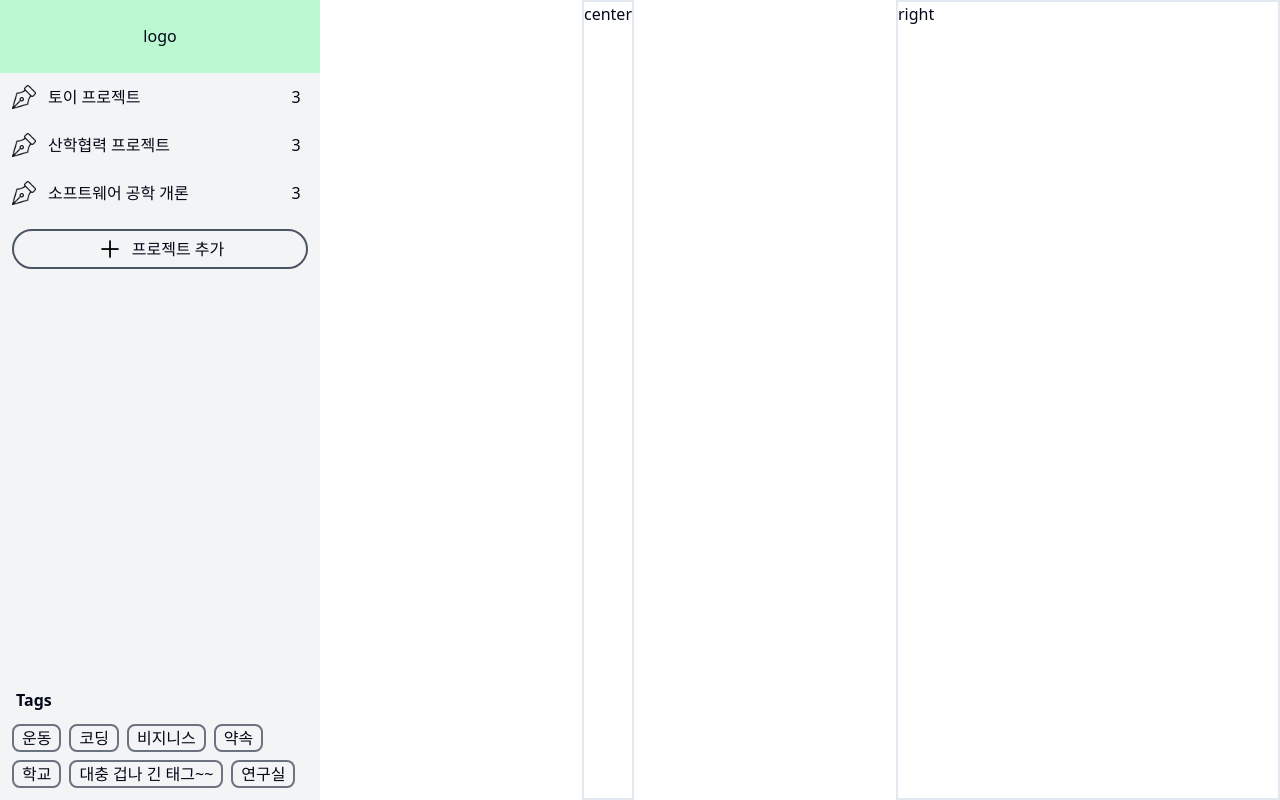
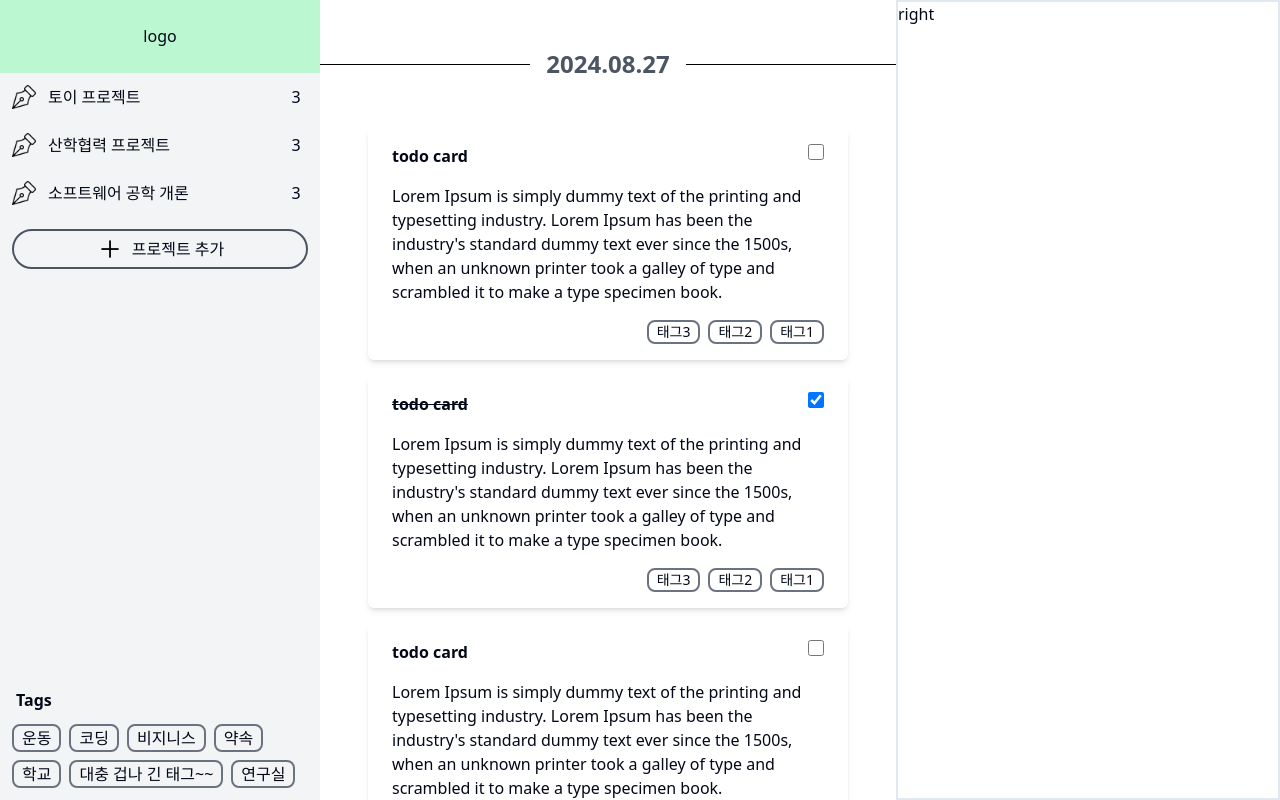
Before and after one commit to softkau/jandi-farm, a Next.js app: page /home in a window 1280 px wide. Built offline with nearby package versions, Linux system fonts and the light colour scheme.

Commit message:
todo 컴포넌트

```diff
--- a/src/app/home/page.jsx
+++ b/src/app/home/page.jsx
@@ -2,6 +2,7 @@
 
 import ProjectContainer from "@/components/leftNav/projectContainer";
 import TagContainer from "@/components/leftNav/tagContainer";
+import DateContainer from "@/components/center/dateContainer";
 import { useState } from "react";
 
 export default function Home() {
@@ -44,7 +45,11 @@ export default function Home() {
           />
         </div>
       </div>
-      <div className="w-144 border-2">center</div>
+      <div className="w-144 overflow-y-auto shrink-0 no-scrollbar">
+        <DateContainer />
+        <DateContainer />
+        <DateContainer />
+      </div>
       <div className="w-96 h-full flex-shrink-0 border-2">right</div>
     </div>
   );
--- /dev/null
+++ b/src/components/center/dateContainer.jsx
@@ -0,0 +1,34 @@
+import TodoCard from "./todoCard";
+
+function DateDivider({ date }) {
+  return (
+    <div className="flex items-center my-12">
+      <div className="flex-grow border-t border-black"></div>
+      <span className="px-4 text-gray-600 text-2xl font-bold">{date}</span>
+      <div className="flex-grow border-t border-black"></div>
+    </div>
+  );
+}
+
+export default function DateContainer({ todoList }) {
+  const handleDone = (id) => {};
+
+  return (
+    <div className="w-full">
+      <DateDivider date={"2024.08.27"} />
+      <div className="w-full px-12 pb-12 flex flex-col items-center gap-4">
+        {/* {todoList.map((data, idx) => )} */}
+        {[1, 2, 3, 4].map((data, idx) => (
+          <TodoCard
+            title={"todo card"}
+            done={idx % 2}
+            detail={
+              "Lorem Ipsum is simply dummy text of the printing and typesetting industry. Lorem Ipsum has been the industry's standard dummy text ever since the 1500s, when an unknown printer took a galley of type and scrambled it to make a type specimen book. "
+            }
+            tags={["tag1", "tag2", "tag3214"]}
+          />
+        ))}
+      </div>
+    </div>
+  );
+}
--- /dev/null
+++ b/src/components/center/todoCard.jsx
@@ -0,0 +1,22 @@
+import TagCard from "../leftNav/tagCard";
+
+export default function TodoCard({ title, done, detail, tags }) {
+  return (
+    <div className="w-full rounded-md shadow-md px-6 py-4 flex flex-col gap-4">
+      <div className="flex justify-between">
+        <span className={`font-bold ${done && "line-through"}`}>{title}</span>
+        <input
+          type="checkbox"
+          checked={done}
+          className="h-4 aspect-square text-teal-600 focus:ring-teal-500 border-gray-300 rounded"
+        />
+      </div>
+      <div>{detail}</div>
+      <div className="flex flex-row-reverse gap-2">
+        {["태그1", "태그2", "태그3"].map((data, idx) => (
+          <TagCard name={data} textSize={"text-sm"} />
+        ))}
+      </div>
+    </div>
+  );
+}
--- a/src/components/leftNav/tagCard.jsx
+++ b/src/components/leftNav/tagCard.jsx
@@ -1,7 +1,12 @@
-export default function TagCard({ name, isSelected, handleSelected }) {
+export default function TagCard({
+  name,
+  isSelected,
+  handleSelected = () => {},
+  textSize,
+}) {
   return (
     <div
-      className={`rounded-lg border-2 border-gray-500 px-2 cursor-pointer ${
+      className={`rounded-lg border-2 border-gray-500 px-2 cursor-pointer ${textSize} ${
         isSelected && "bg-gray-500"
       }`}
       onClick={() => handleSelected(name)}
--- a/tailwind.config.js
+++ b/tailwind.config.js
@@ -2,10 +2,10 @@
 module.exports = {
   darkMode: ["class"],
   content: [
-    './pages/**/*.{js,jsx}',
-    './components/**/*.{js,jsx}',
-    './app/**/*.{js,jsx}',
-    './src/**/*.{js,jsx}',
+    "./pages/**/*.{js,jsx}",
+    "./components/**/*.{js,jsx}",
+    "./app/**/*.{js,jsx}",
+    "./src/**/*.{js,jsx}",
   ],
   prefix: "",
   theme: {
@@ -17,6 +17,9 @@ module.exports = {
       },
     },
     extend: {
+      width: {
+        144: "36em",
+      },
       colors: {
         border: "hsl(var(--border))",
         input: "hsl(var(--input))",
@@ -73,5 +76,18 @@ module.exports = {
       },
     },
   },
-  plugins: [require("tailwindcss-animate")],
-}
+  plugins: [
+    require("tailwindcss-animate"),
+    function ({ addUtilities }) {
+      addUtilities({
+        ".no-scrollbar": {
+          "-ms-overflow-style": "none" /* IE and Edge */,
+          "scrollbar-width": "none" /* Firefox */,
+          "&::-webkit-scrollbar": {
+            display: "none" /* Safari and Chrome */,
+          },
+        },
+      });
+    },
+  ],
+};
```
